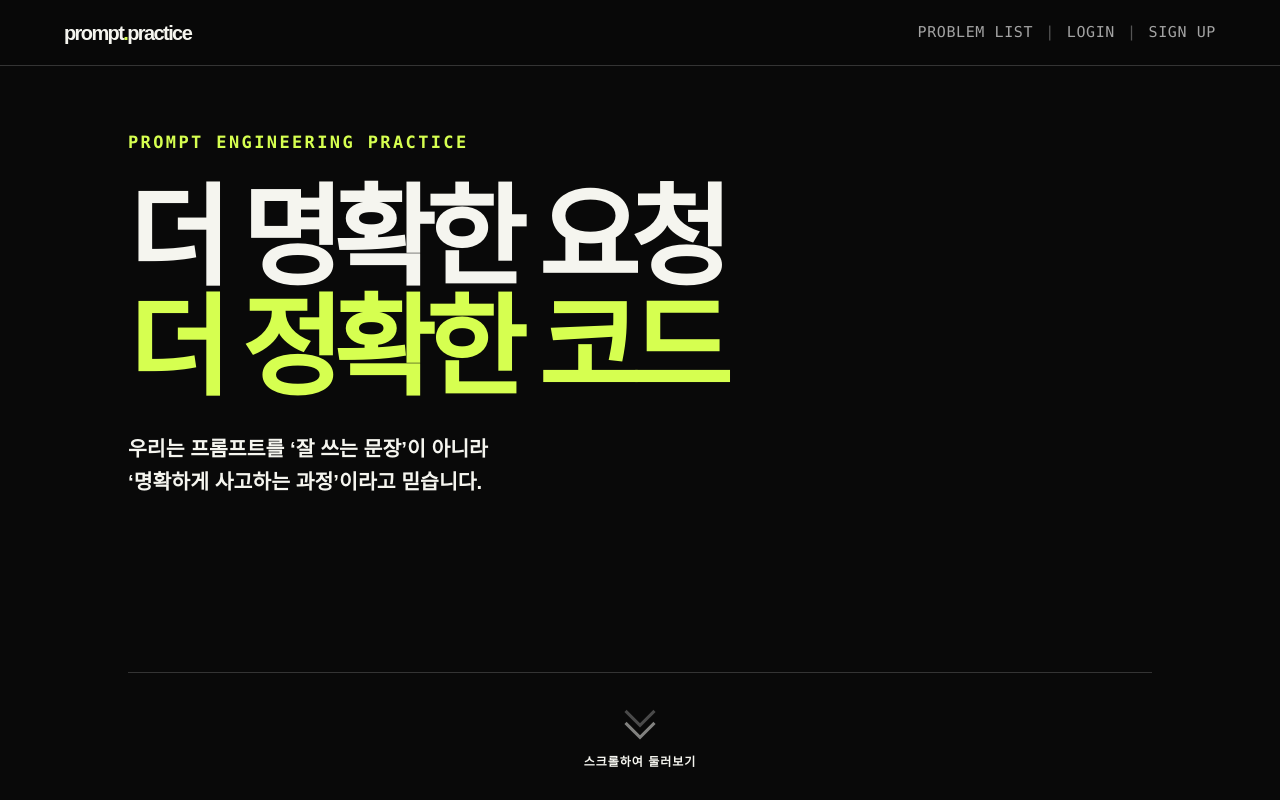
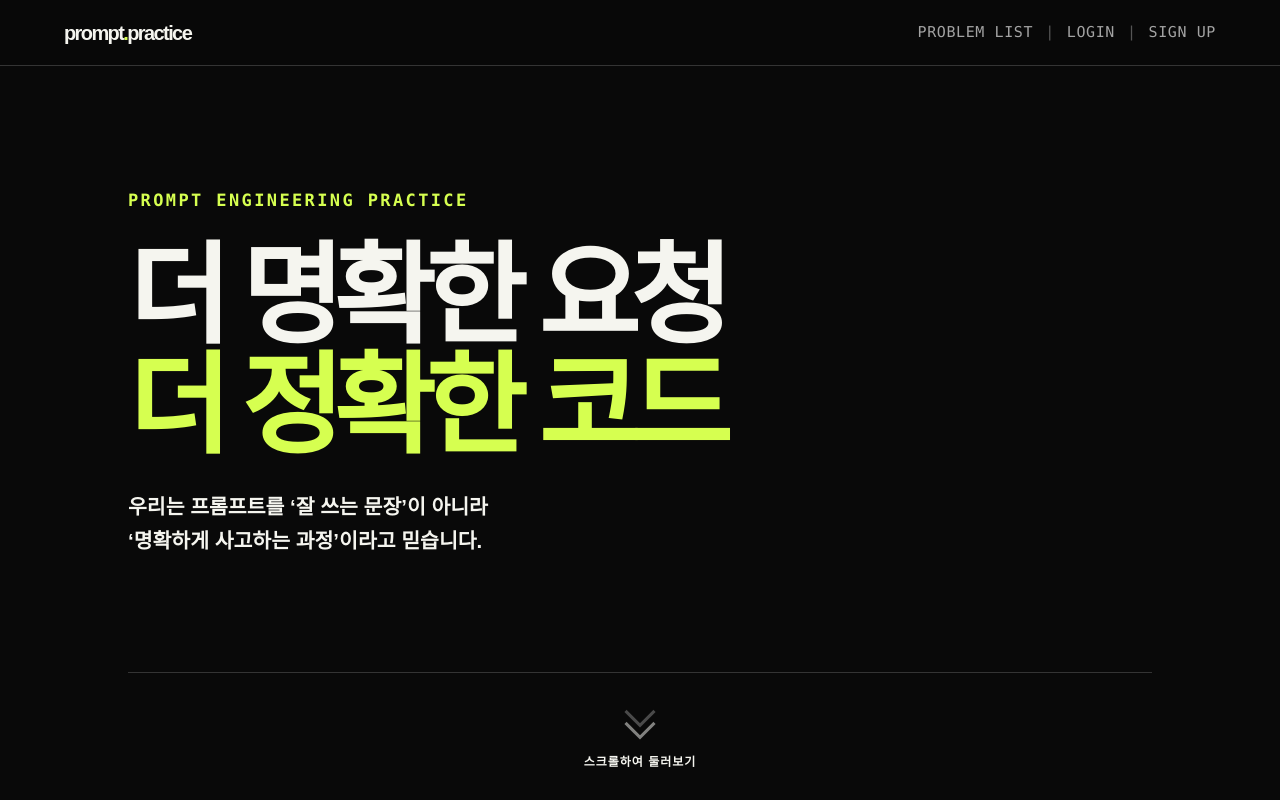
Before and after one commit to ddingorang/itsourprompt, a React (Vite) app in the folder frontend/: page / in a window 1280 px wide. Shown: the top 800 px of the page. Built offline with nearby package versions, Linux system fonts and the light colour scheme; no server answers.

Commit message:
landing: 메인 콘텐츠 세로 중앙 정렬

```diff
--- a/frontend/src/pages/HomePage.tsx
+++ b/frontend/src/pages/HomePage.tsx
@@ -84,7 +84,7 @@ export default function HomePage() {
 
       <main className="flex-1 overflow-clip">
         <section className="landing-hero mx-auto flex min-h-[calc(100svh-66px)] w-[80%] flex-col justify-between pt-[clamp(34px,5vw,64px)] pb-8 max-[1100px]:w-[90%] max-[760px]:w-[calc(100%_-_32px)]">
-          <div>
+          <div className="flex flex-1 flex-col justify-center">
             <div className="flex items-center justify-between gap-4 font-mono text-[17px] font-bold tracking-[0.14em] text-[#d6ff50]">
               <span>PROMPT ENGINEERING PRACTICE</span>
             </div>
```
